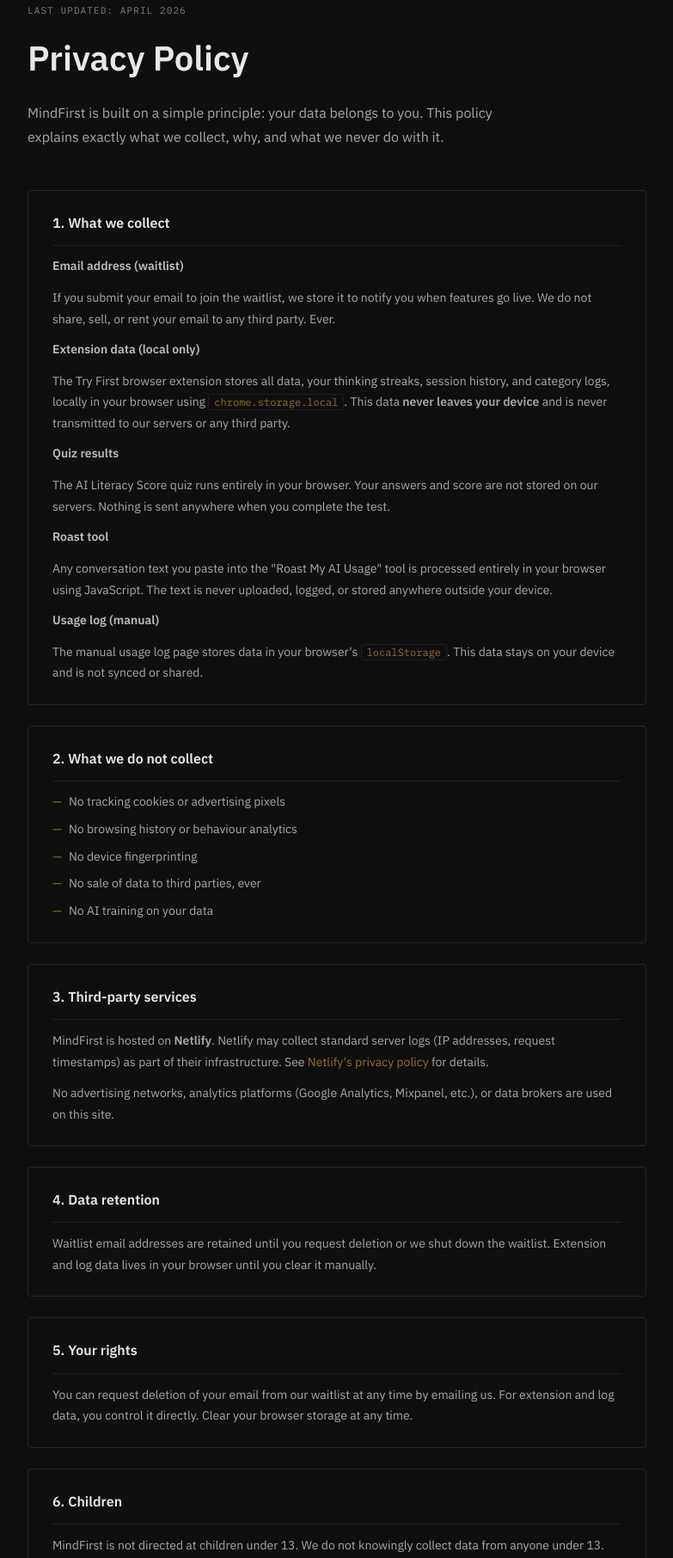
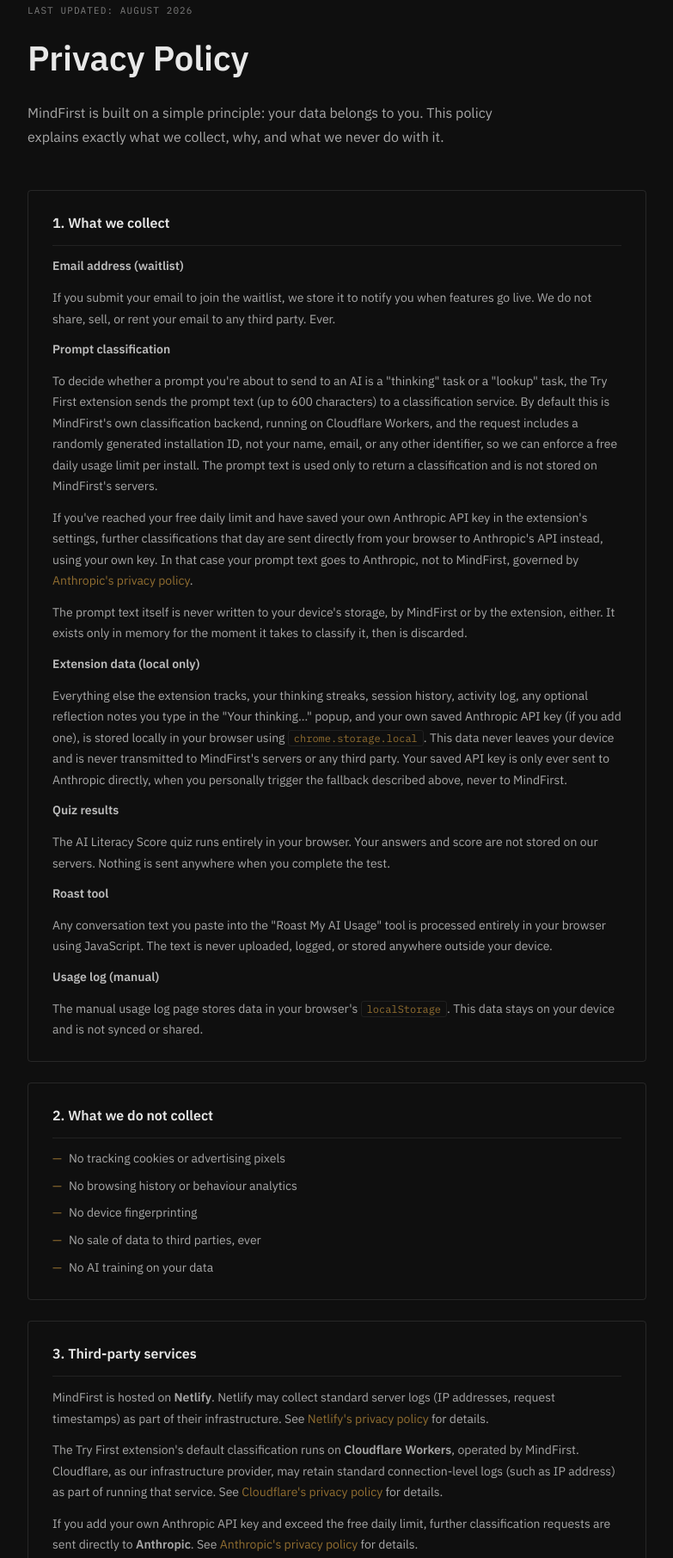
Before and after one commit to ume3445/MindFirst, a browser extension: page website/privacy.html in a window 1280 px wide. Shown: the part 132-1944 px from the top of the page at 86% size, without its empty margins (248-1031 px from the left). Drawn offline with Linux system fonts and the light colour scheme.

Commit message:
Update privacy policy to reflect Worker classification, install UUID, and BYOK fallback

```diff
--- a/website/privacy.html
+++ b/website/privacy.html
@@ -19,7 +19,7 @@
   <main>
     <div class="legal-wrap">
       <div class="legal-header">
-        <p class="legal-updated">Last updated: April 2026</p>
+        <p class="legal-updated">Last updated: August 2026</p>
         <h1>Privacy Policy</h1>
         <p class="legal-intro">MindFirst is built on a simple principle: your data belongs to you. This policy explains exactly what we collect, why, and what we never do with it.</p>
       </div>
@@ -30,8 +30,12 @@
           <h2>1. What we collect</h2>
           <h3>Email address (waitlist)</h3>
           <p>If you submit your email to join the waitlist, we store it to notify you when features go live. We do not share, sell, or rent your email to any third party. Ever.</p>
+          <h3>Prompt classification</h3>
+          <p>To decide whether a prompt you're about to send to an AI is a "thinking" task or a "lookup" task, the Try First extension sends the prompt text (up to 600 characters) to a classification service. By default this is MindFirst's own classification backend, running on Cloudflare Workers, and the request includes a randomly generated installation ID, not your name, email, or any other identifier, so we can enforce a free daily usage limit per install. The prompt text is used only to return a classification and is not stored on MindFirst's servers.</p>
+          <p>If you've reached your free daily limit and have saved your own Anthropic API key in the extension's settings, further classifications that day are sent directly from your browser to Anthropic's API instead, using your own key. In that case your prompt text goes to Anthropic, not to MindFirst, governed by <a href="https://www.anthropic.com/legal/privacy" target="_blank">Anthropic's privacy policy</a>.</p>
+          <p>The prompt text itself is never written to your device's storage, by MindFirst or by the extension, either. It exists only in memory for the moment it takes to classify it, then is discarded.</p>
           <h3>Extension data (local only)</h3>
-          <p>The Try First browser extension stores all data, your thinking streaks, session history, and category logs, locally in your browser using <code>chrome.storage.local</code>. This data <strong>never leaves your device</strong> and is never transmitted to our servers or any third party.</p>
+          <p>Everything else the extension tracks, your thinking streaks, session history, activity log, any optional reflection notes you type in the "Your thinking…" popup, and your own saved Anthropic API key (if you add one), is stored locally in your browser using <code>chrome.storage.local</code>. This data never leaves your device and is never transmitted to MindFirst's servers or any third party. Your saved API key is only ever sent to Anthropic directly, when you personally trigger the fallback described above, never to MindFirst.</p>
           <h3>Quiz results</h3>
           <p>The AI Literacy Score quiz runs entirely in your browser. Your answers and score are not stored on our servers. Nothing is sent anywhere when you complete the test.</p>
           <h3>Roast tool</h3>
@@ -54,12 +58,14 @@
         <div class="legal-section">
           <h2>3. Third-party services</h2>
           <p>MindFirst is hosted on <strong>Netlify</strong>. Netlify may collect standard server logs (IP addresses, request timestamps) as part of their infrastructure. See <a href="https://www.netlify.com/privacy/" target="_blank">Netlify's privacy policy</a> for details.</p>
-          <p>No advertising networks, analytics platforms (Google Analytics, Mixpanel, etc.), or data brokers are used on this site.</p>
+          <p>The Try First extension's default classification runs on <strong>Cloudflare Workers</strong>, operated by MindFirst. Cloudflare, as our infrastructure provider, may retain standard connection-level logs (such as IP address) as part of running that service. See <a href="https://www.cloudflare.com/privacypolicy/" target="_blank">Cloudflare's privacy policy</a> for details.</p>
+          <p>If you add your own Anthropic API key and exceed the free daily limit, further classification requests are sent directly to <strong>Anthropic</strong>. See <a href="https://www.anthropic.com/legal/privacy" target="_blank">Anthropic's privacy policy</a> for details.</p>
+          <p>No advertising networks, analytics platforms (Google Analytics, Mixpanel, etc.), or data brokers are used on this site or in the extension.</p>
         </div>
 
         <div class="legal-section">
           <h2>4. Data retention</h2>
-          <p>Waitlist email addresses are retained until you request deletion or we shut down the waitlist. Extension and log data lives in your browser until you clear it manually.</p>
+          <p>Waitlist email addresses are retained until you request deletion or we shut down the waitlist. Extension and log data lives in your browser until you clear it manually. The randomly generated installation ID used for free-tier classification is stored in your browser the same way, and is retained on MindFirst's classification backend only as needed to enforce the daily limit; prompt text sent for classification is not retained by MindFirst.</p>
         </div>
 
         <div class="legal-section">
```
